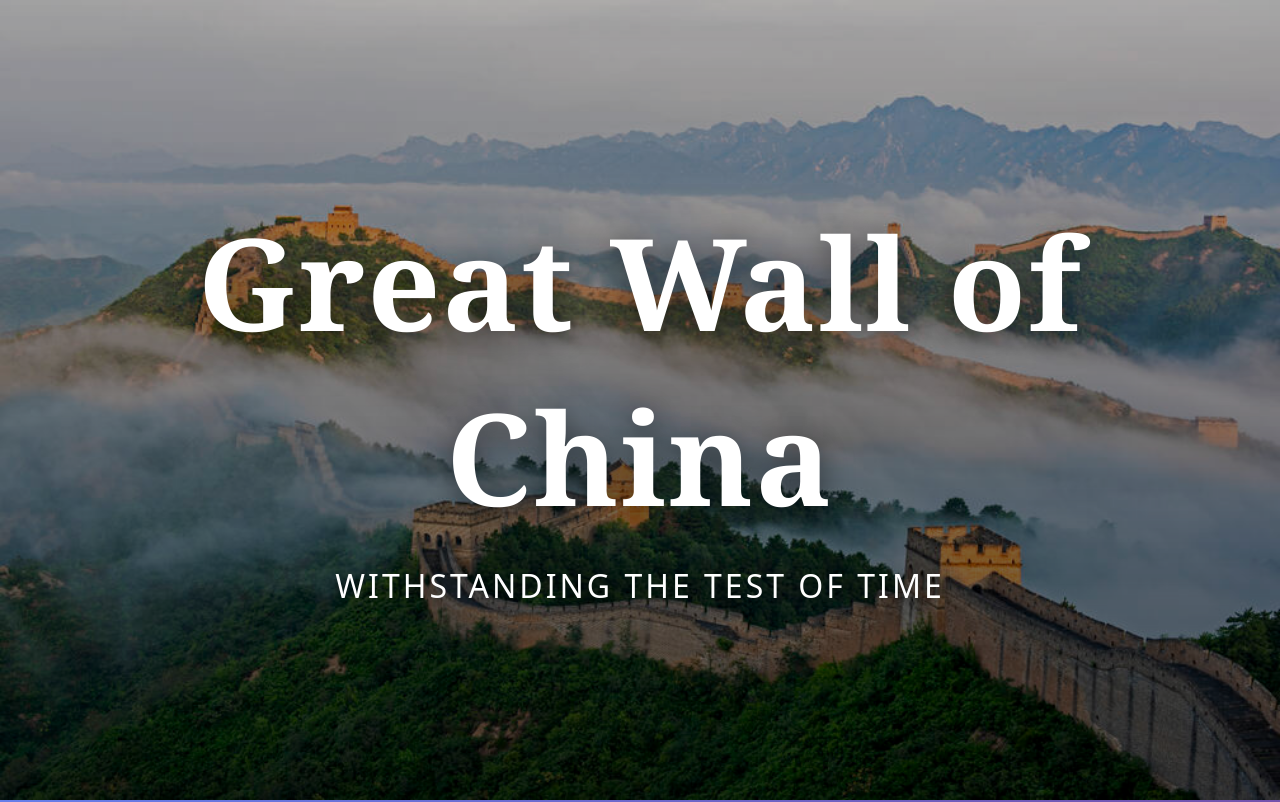
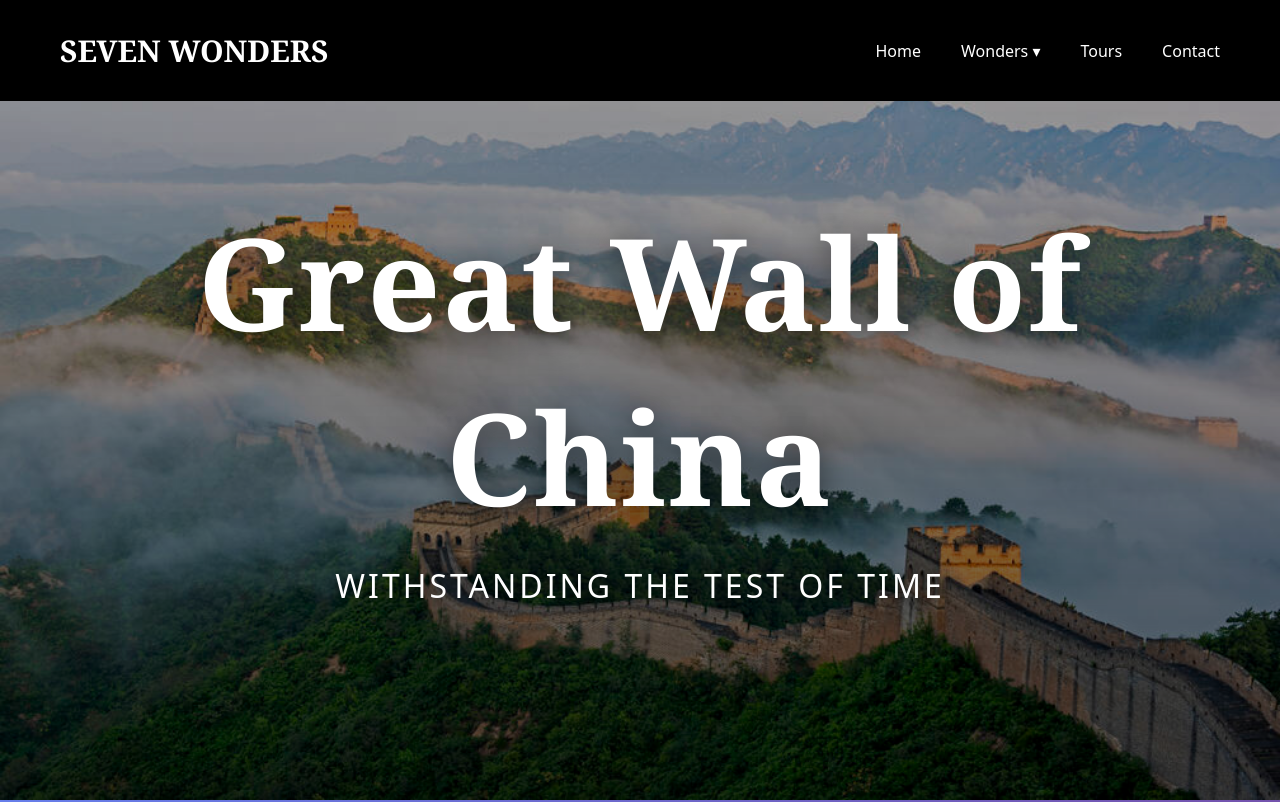
Before and after one commit to raphaelkoh/CSS-ASG-Final, a Next.js app: page /great-wall in a window 1280 px wide. Shown: the top 802 px of the page. Built offline with nearby package versions, Linux system fonts and the light colour scheme.

Commit message:
Update page.jsx
added nav bar, 1 feature

```diff
--- a/app/great-wall/page.jsx
+++ b/app/great-wall/page.jsx
@@ -3,6 +3,7 @@
 
 import React from 'react';
 import styles from './page.module.css';
+import Navbar from '../nav/Navbar';
 
 const timeline = [
   { year: "7th Century BCE", event: "Rival feudal states build the first disconnected walls of rammed earth to defend against one another." },
@@ -16,6 +17,7 @@ const timeline = [
 export default function GreatWall() {
   return (
     <div className={styles.container}>
+      <Navbar />
       {/* Hero Section */}
       <section className={styles.hero}>
         <div className={styles.heroOverlay} />
```
